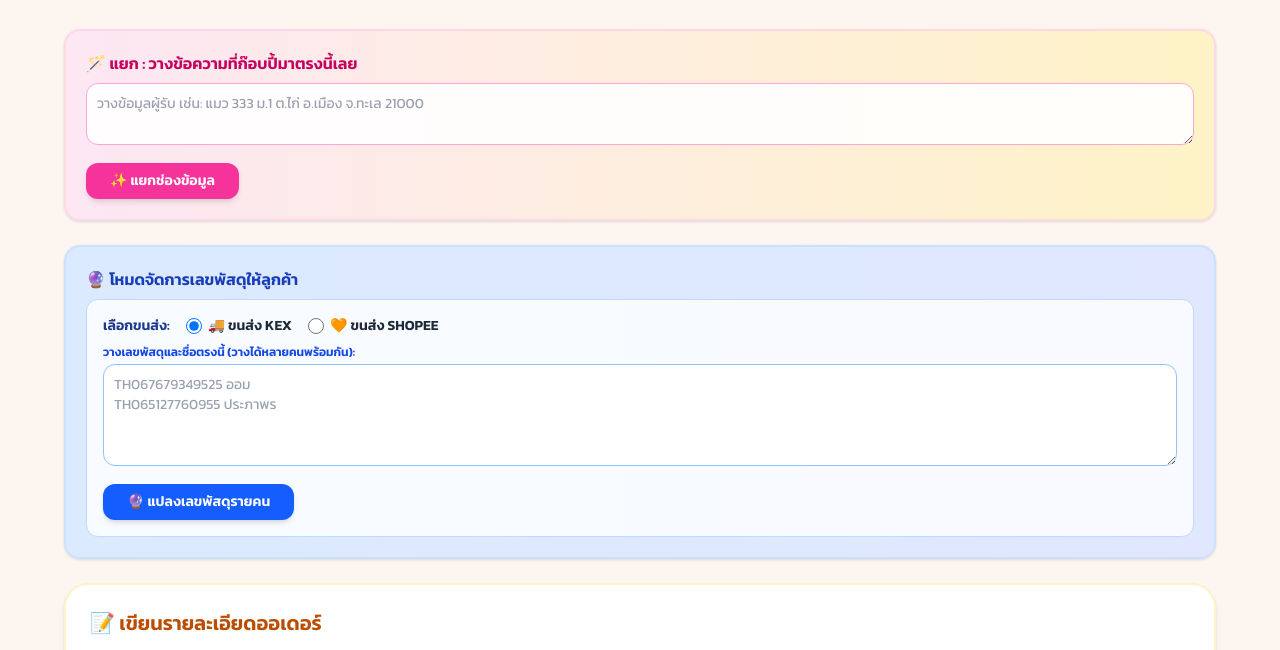
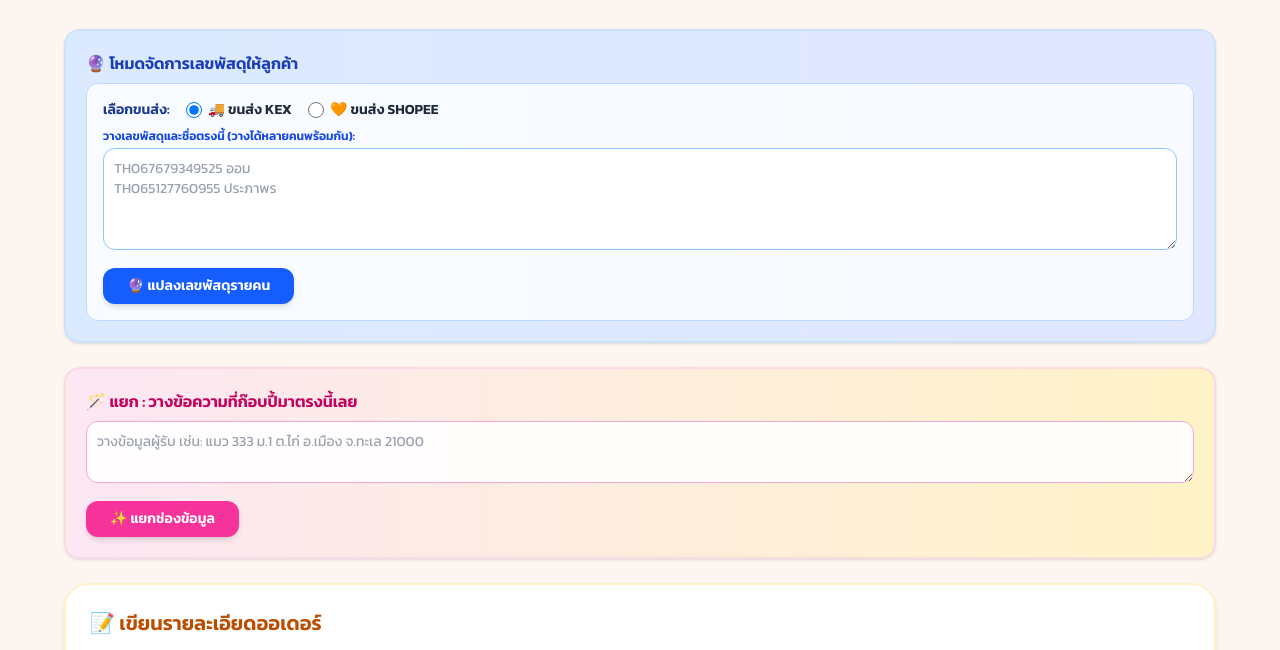
Before and after one commit to chibii-29/Chibibi, a plain HTML site: page index.html in a window 1280 px wide. Shown: the part 103-753 px from the top of the page. Drawn offline with nearby package versions, Linux system fonts and the light colour scheme; no server answers; a web font is replaced by a local one.

Commit message:
Update index.html

```diff
--- a/index.html
+++ b/index.html
@@ -41,14 +41,6 @@
             <p class="text-sm text-amber-600/80 font-medium">ขอให้ลูกค้าใจดีกับแจง🫶🏻</p>
         </div>
 
-        <div class="bg-gradient-to-r from-pink-100 to-amber-100 p-5 rounded-2xl border-2 border-pink-200/60 shadow-sm mb-6">
-            <h2 class="text-md font-bold text-pink-700 mb-2 flex items-center gap-1">🪄 แยก : วางข้อความที่ก๊อบปี้มาตรงนี้เลย</h2>
-            <div class="space-y-3">
-                <textarea id="rawPasteInput" rows="2" class="w-full p-2.5 bg-white/90 border border-pink-300 rounded-xl focus:ring-2 focus:ring-pink-400 outline-none text-sm placeholder-gray-400" placeholder="วางข้อมูลผู้รับ เช่น: แมว 333 ม.1 ต.ไก่ อ.เมือง จ.ทะเล 21000"></textarea>
-                <button type="button" onclick="parseCopiedText()" class="w-full md:w-auto bg-pink-500 hover:bg-pink-600 text-white text-sm font-semibold px-6 py-2 rounded-xl transition-all shadow-md active:scale-95 cursor-pointer">✨ แยกช่องข้อมูล</button>
-            </div>
-        </div>
-
         <div class="bg-gradient-to-r from-blue-100 to-indigo-100 p-5 rounded-2xl border-2 border-blue-200/60 shadow-sm mb-6">
             <h2 class="text-md font-bold text-blue-800 mb-2 flex items-center gap-1">🔮 โหมดจัดการเลขพัสดุให้ลูกค้า</h2>
             <div class="space-y-3 bg-white/80 p-4 rounded-xl border border-blue-200">
@@ -72,6 +64,14 @@
 
             <div id="trackingResultContainer" class="mt-4 grid grid-cols-1 md:grid-cols-2 gap-3 hidden">
                 </div>
+        </div>
+
+        <div class="bg-gradient-to-r from-pink-100 to-amber-100 p-5 rounded-2xl border-2 border-pink-200/60 shadow-sm mb-6">
+            <h2 class="text-md font-bold text-pink-700 mb-2 flex items-center gap-1">🪄 แยก : วางข้อความที่ก๊อบปี้มาตรงนี้เลย</h2>
+            <div class="space-y-3">
+                <textarea id="rawPasteInput" rows="2" class="w-full p-2.5 bg-white/90 border border-pink-300 rounded-xl focus:ring-2 focus:ring-pink-400 outline-none text-sm placeholder-gray-400" placeholder="วางข้อมูลผู้รับ เช่น: แมว 333 ม.1 ต.ไก่ อ.เมือง จ.ทะเล 21000"></textarea>
+                <button type="button" onclick="parseCopiedText()" class="w-full md:w-auto bg-pink-500 hover:bg-pink-600 text-white text-sm font-semibold px-6 py-2 rounded-xl transition-all shadow-md active:scale-95 cursor-pointer">✨ แยกช่องข้อมูล</button>
+            </div>
         </div>
 
         <div class="bg-white p-6 rounded-3xl shadow-md border-2 border-amber-100 mb-8">
@@ -229,11 +229,11 @@
 
         let compressedImagesArray = [];
         let currentCopyText = "";
-        let currentEditId = null; // ตัวแปรเก็บ ID ออเดอร์ที่กำลังแก้ไข
+        let currentEditId = null;
 
         document.getElementById('recordDate').value = new Date().toISOString().split('T')[0];
 
-        // --- ฟังก์ชันเสริมสำหรับโหมดเลขพัสดุ (เพิ่มใหม่ตามสั่ง) ---
+        // --- ฟังก์ชันสำหรับโหมดเลขพัสดุ ---
         function generateTrackingMessages() {
             const rawText = document.getElementById('rawTrackingInput').value.trim();
             const courier = document.querySelector('input[name="courierSelect"]:checked').value;
@@ -254,22 +254,18 @@
                 const trimmedLine = line.trim();
                 if (!trimmedLine) return;
 
-                // แยกเลขพัสดุกับชื่อออกจากกัน (ใช้ช่องว่างเป็นตัวแบ่ง)
                 const parts = trimmedLine.split(/\s+/);
                 if (parts.length < 2) return;
 
                 const trackingCode = parts[0];
                 let name = parts.slice(1).join(' ');
 
-                // เติมคำว่า คุณ หน้าชื่อ
                 if (!name.startsWith('คุณ')) {
                     name = 'คุณ' + name;
                 }
 
-                // ประกอบข้อความแจ้งเลขพัสดุแบบฟอร์มสวยๆ
                 const messageText = `💝 สวัสดีค่ามาแจ้งเลขพัสดุค่า \n\n"เพื่อความสบายใจของลูกค้าและรักษาสิทธิ์ของตัวเอง รบกวนถ่ายวิดีโอขณะแกะพัสดุไว้ด้วยนะคะ หากสินค้ามีปัญหาหรือได้รับไม่ครบ ทางร้านจะรีบดำเนินการตรวจสอบและดูแลให้ทันทีเมื่อมีหลักฐานวิดีโอค่ะ"\n\n${trackingCode}  “${name}”\n\nขนส่ง : ${courierLink}`;
 
-                // สร้างการแสดงผลกล่องข้อความรายคนเพื่อให้ก๊อปปี้ง่าย
                 const box = document.createElement('div');
                 box.className = "bg-white p-4 rounded-xl border border-blue-200 shadow-xs flex flex-col justify-between";
                 box.innerHTML = `
@@ -290,7 +286,7 @@
             });
         }
 
-        // --- 2. ฟังก์ชันแยกข้อความอัจฉริยะ (อัปเกรดระบบตรวจจับเบอร์ 10 หลัก และ ปณ. 5 หลัก) ---
+        // --- 2. ฟังก์ชันแยกข้อความอัจฉริยะ ---
         function parseCopiedText() {
             const rawText = document.getElementById('rawPasteInput').value.trim();
             if (!rawText) {
@@ -300,46 +296,41 @@
 
             let remainingText = rawText;
 
-            // 1. ค้นหาและดึงเบอร์โทรศัพท์ 10 หลัก (0XXXXXXXXX)
             const phoneRegex = /(0\d{9})/g;
             const phoneMatch = remainingText.match(phoneRegex);
             let detectedPhone = "";
             if (phoneMatch) {
                 detectedPhone = phoneMatch[0];
-                remainingText = remainingText.replace(detectedPhone, '').trim(); // ลบเบอร์ออกจากข้อความหลัก
+                remainingText = remainingText.replace(detectedPhone, '').trim();
             }
 
-            // 2. ค้นหาและดึงรหัสไปรษณีย์ 5 หลัก (\b\d{5}\b ป้องกันไม่ให้ไปดึงเลขที่บ้าน)
             const zipRegex = /\b(\d{5})\b/g;
             const zipMatch = remainingText.match(zipRegex);
             let detectedZip = "";
             if (zipMatch) {
                 detectedZip = zipMatch[0];
-                remainingText = remainingText.replace(detectedZip, '').trim(); // ลบ ปณ. ออกชั่วคราวเพื่อแยกที่อยู่และชื่อได้คลีนขึ้น
+                remainingText = remainingText.replace(detectedZip, '').trim();
             }
 
-            // 3. นำข้อความที่เหลือมาแยกเป็นบรรทัดเพื่อแกะชื่อและที่อยู่
             const lines = remainingText.split('\n').map(line => line.trim()).filter(line => line.length > 0);
             let detectedName = "";
             let detectedAddress = "";
 
             if (lines.length > 0) {
-                detectedName = lines[0]; // บรรทัดแรกเป็นชื่อ
+                detectedName = lines[0];
                 if (detectedName && !detectedName.startsWith('คุณ')) {
                     detectedName = 'คุณ' + detectedName;
                 }
 
                 if (lines.length > 1) {
-                    detectedAddress = lines.slice(1).join(' '); // บรรทัดที่เหลือคือที่อยู่
+                    detectedAddress = lines.slice(1).join(' ');
                 }
             }
 
-            // 4. ถ้าระบบเจอ รหัสไปรษณีย์ 5 หลัก ให้นำกลับมาต่อท้ายที่ช่องที่อยู่ให้สวยงาม
             if (detectedZip) {
                 detectedAddress = detectedAddress ? `${detectedAddress} ${detectedZip}` : detectedZip;
             }
 
-            // นำค่าไปแสดงผลบนฟอร์ม
             document.getElementById('customerName').value = detectedName;
             document.getElementById('customerPhone').value = detectedPhone ? detectedPhone : '-';
             document.getElementById('customerAddress').value = detectedAddress;
@@ -627,7 +618,6 @@
         document.getElementById('editModeToggle').addEventListener('change', renderTables);
         renderTables();
 
-        // --- 7. ฟังก์ชันลบข้อมูล ---
         function deleteOrder(id) {
             if (confirm('แน่ใจน้าว่าจะลบข้อมูลออเดอร์นี้ออกจากสมุดบันทึก? 🧸')) {
                 db.ref('orders/' + id).remove()
@@ -636,7 +626,6 @@
             }
         }
 
-        // --- 8. ฟังก์ชัน Pop-up ดูและคัดลอกที่อยู่ ---
         function viewAddress(name, phone, address) {
             currentCopyText = `ผู้รับ: ${name}   เบอร์โทร: ${phone}   ที่อยู่: ${address}`;
             const modalTextContainer = document.getElementById('modalTextContainer');
@@ -662,7 +651,6 @@
             });
         }
 
-        // --- 9. ขยายดูรูปใหญ่ ---
         function openImageModal(imgSrc) {
             document.getElementById('modalBigImage').src = imgSrc;
             document.getElementById('imageModal').classList.remove('hidden');
@@ -672,7 +660,6 @@
             document.getElementById('imageModal').classList.add('hidden');
         }
 
-        // --- 10. พิมพ์ใบปะหน้า ---
         function printAddress(name, phone, address) {
             const printArea = document.getElementById('print-area');
             printArea.innerHTML = `ผู้รับ: ${name} &nbsp;&nbsp; เบอร์โทร: ${phone} &nbsp;&nbsp; ที่อยู่: ${address}`;
```
